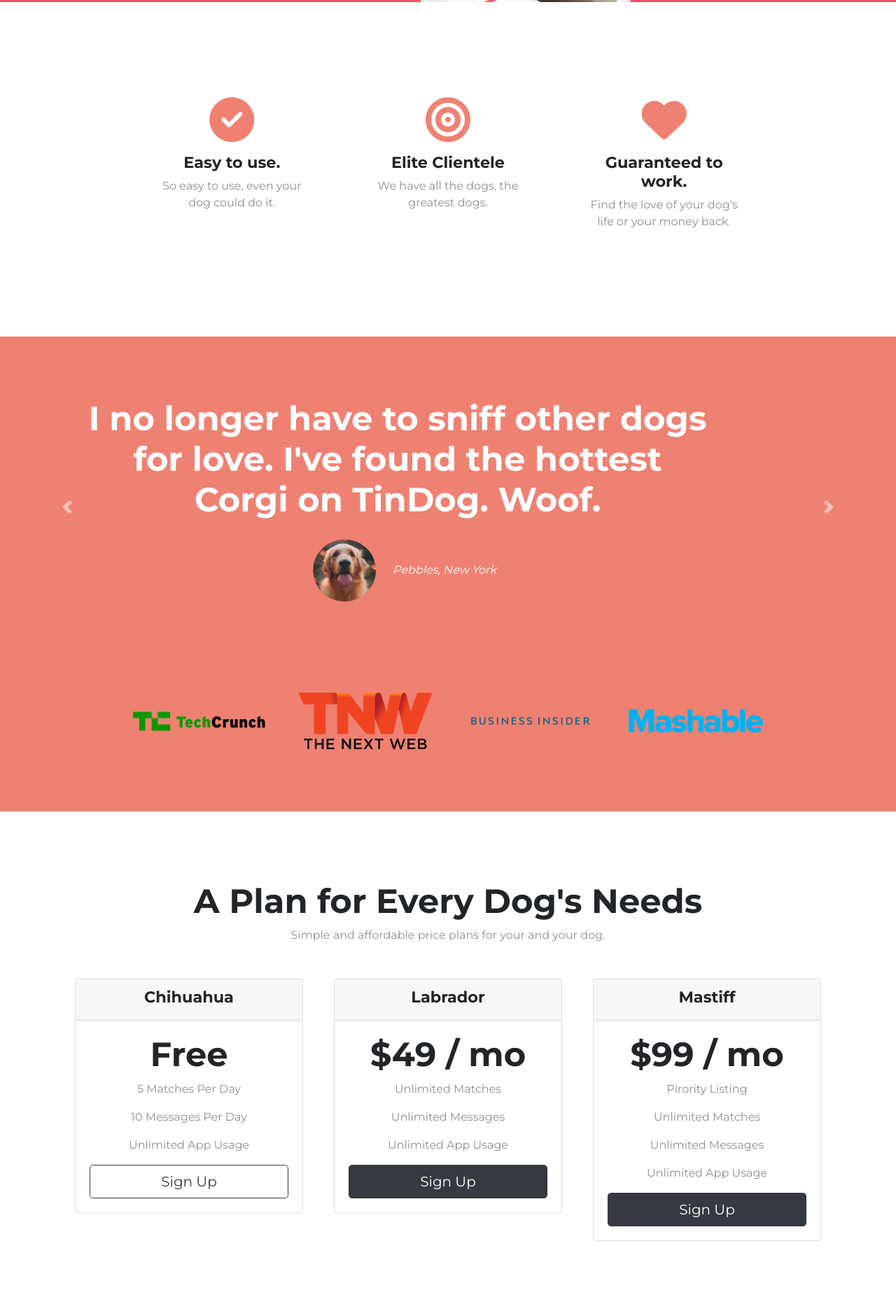
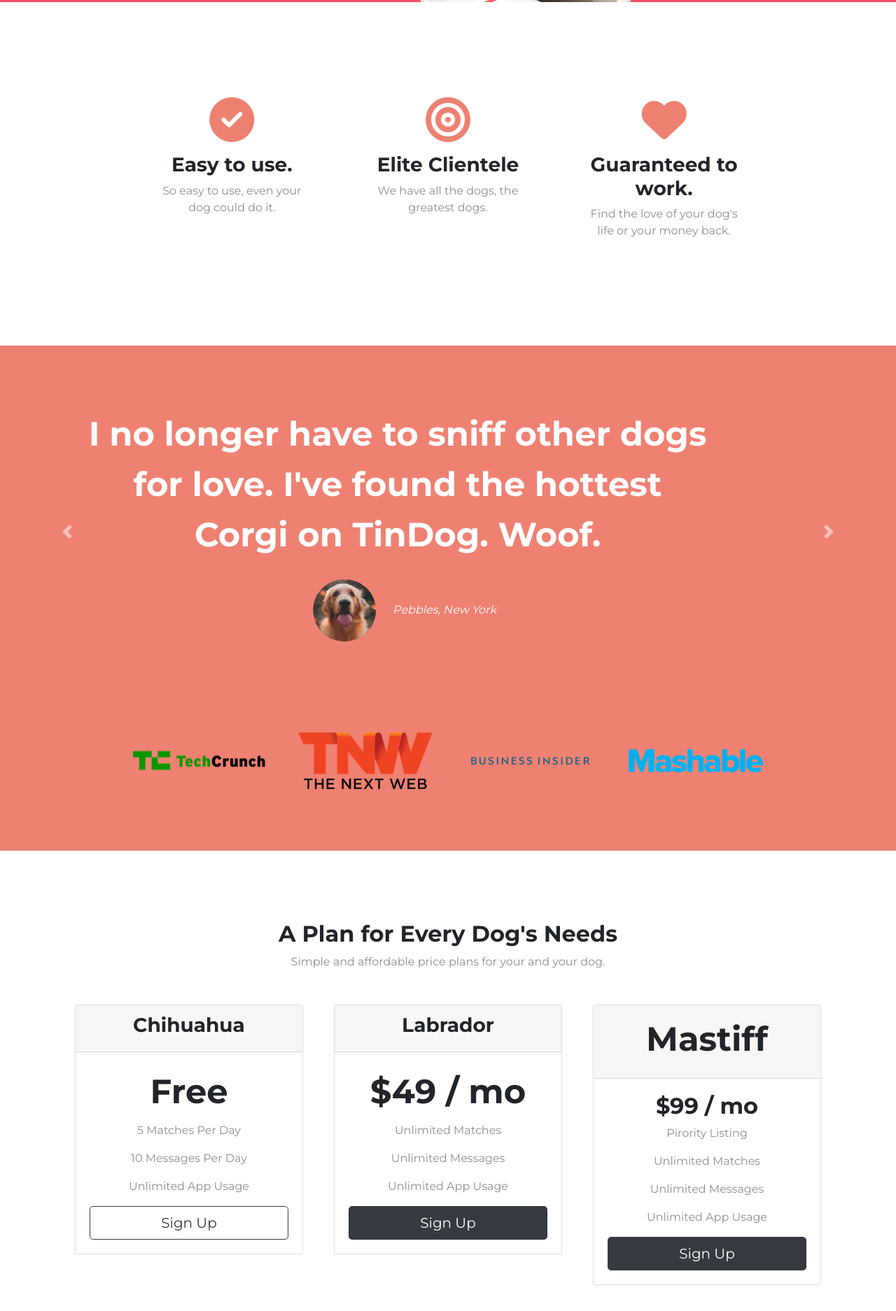
Before and after one commit to Yash-devasp/bootstrap-site, a plain HTML site: page index.html in a window 1280 px wide. Shown: the part 618-2492 px from the top of the page at 70% size. Drawn offline with nearby package versions, Linux system fonts and the light colour scheme.

Commit message:
Refactored the code
For better readability, efficiency, length and modularity the code has been refactored.

```diff
--- a/css/styles.css
+++ b/css/styles.css
@@ -1,32 +1,41 @@
 body{
     font-family: 'Montserrat', sans-serif;
+    text-align: center;
 }
-#title{
-    background-color: #ff4c68;
-    color: #fff;
+h1,h2,h3,h4,h5,h6{
+    font-family: 'Montserrat';
+    font-weight: 700;
 }
-.container-fluid{
-    padding: 3% 15% 7%;
+p{
+    color: #8f8f8f;
 }
-h1{
+/* Headings */
+.big-heading{
     font-family: 'Montserrat', sans-serif;
     font-weight: 900;
     font-size: 3.5rem;
     line-height: 1.5;
 }
-h2{
-    font-family: 'Montserrat';
-    font-weight: 700;
+.section-heading{
     font-size: 3rem;
+    line-height: 1.5;
 }
-h3{
-    font-family: 'Montserrat';
-    font-weight: 700;
-    font-size: 1.4rem;
+/* Containers */
+.container-fluid{
+    padding: 7% 15%;
 }
-
-p{
-    color: #8f8f8f;
+/* Container */
+.colored-section{
+    background-color: #ff4c68;
+    color: #fff;
+}
+.white-section{
+    background-color: #fff;
+}
+/* title Section */
+#title .container-fluid{
+    padding: 3% 15% 7%;
+    text-align: left;
 }
 
 /* Navigation bar */
@@ -68,13 +77,12 @@
 /* Features Section */
 
 #features{
-    padding: 7% 15%;
-    background-color: #fff;
     position: relative;
 }
-
+.feature-title{
+    font-size: 1.5;
+}
 .feature-box{
-    text-align: center;
     padding: 5%;
 }
 
@@ -89,21 +97,19 @@
 /* testimonisl section */
 
 #testimonials{
-    text-align: center;
     background-color: #ef8172;
-    color: #fff;
+}
+.testimonial-text{
+    font-size: 3rem;
+    line-height: 1.5;
 }
 .testimonial-image{
     width: 10%;
     border-radius: 100%;
     margin: 20px;
 }
-.carousel-item{
-    padding: 7% 15%;
-}
 #press{
     background-color: #ef8172;
-    text-align: center;
     padding-bottom: 3%;
 }
 .press-logo{
@@ -115,32 +121,18 @@
 
 #pricing{
     padding: 100px;
-    text-align: center;
 }
-
+.price-text{
+    font-size: 3rem;
+    line-height: 1.5;
+}
 .pricing-column{
     padding: 3% 2%;
 }
 
 /* CTA Section */
-#cta{
-    background-color: #ff4c68;
-    color: #fff;
-    padding: 7% 15%;
-    text-align: center;
-}
-.cta-heading{
-    font-family: 'Montserrat';
-    font-weight: 900;
-    font-size: 3.5rem;
-    line-height: 1.5;
-}
 
 /* Footer Section */
-#footer{
-    padding: 7% 15%;
-    text-align: center;
-}
 .social-icon{
     margin: 20px 10px;
 }
--- a/index.html
+++ b/index.html
@@ -22,7 +22,7 @@
 
 <body>
 
-  <section id="title">
+  <section class="colored-section" id="title">
     <div class="container-fluid">
 
     <!-- Nav Bar -->
@@ -52,7 +52,7 @@
     <!-- Title -->
     <div class="row">
     <div class="col-lg-6">
-      <h1>Meet new and interesting dogs nearby.</h1>
+      <h1 class="big-heading">Meet new and interesting dogs nearby.</h1>
       <button type="button" class="btn btn-dark btn-lg download-button"><i class="fab fa-apple"></i> Download</button>
       <button type="button" class="btn btn-outline-light btn-lg download-button"><i class="fab fa-google-play"></i> Download</button>
     </div>
@@ -66,44 +66,44 @@
 
   <!-- Features -->
 
-  <section id="features">
+  <section class="white-section" id="features">
+    <div class="container-fluid">
     <div class="row">
       <div class="feature-box col-lg-4">
         <i class="icon fas fa-check-circle fa-4x"></i>
-        <h3>Easy to use.</h3>
+        <h3 class="feature-title">Easy to use.</h3>
       <p>So easy to use, even your dog could do it.</p>
       </div>
       <div class="feature-box col-lg-4">
         <i class="icon fas fa-bullseye fa-4x"></i>
-        <h3>Elite Clientele</h3>
+        <h3 class="feature-title">Elite Clientele</h3>
       <p>We have all the dogs, the greatest dogs.</p>
 
       </div>
 
       <div class="feature-box col-lg-4">
         <i class="icon fas fa-heart fa-4x"></i>
-        <h3>Guaranteed to work.</h3>
+        <h3 class="feature-title">Guaranteed to work.</h3>
       <p>Find the love of your dog's life or your money back.</p>
       </div>
     </div>
 
-
-
+  </div>
   </section>
 
 
   <!-- Testimonials -->
 
-  <section id="testimonials">
+  <section class="colored-section" id="testimonials">
 
     <div id="testimonial-carousal" class="carousel slide" data-ride="carousel">
       <div class="carousel-inner">
-        <div class="carousel-item active">
-          <h2>I no longer have to sniff other dogs for love. I've found the hottest Corgi on TinDog. Woof.</h2>
+        <div class="carousel-item active container-fluid">
+          <h2 class="testimonial-text">I no longer have to sniff other dogs for love. I've found the hottest Corgi on TinDog. Woof.</h2>
           <img class="testimonial-image" src="images/dog-img.jpg" alt="dog-profile">
           <em>Pebbles, New York</em>
         </div>
-        <div class="carousel-item">
+        <div class="carousel-item container-fluid">
           <h2 class="testimonial-text">My dog used to be so lonely, but with TinDog's help, they've found the love of their life. I think.</h2>
           <img class="testimonial-image" src="images/lady-img.jpg" alt="lady-profile">
           <em>Beverly, Illinois</em>
@@ -126,8 +126,8 @@
 
   <!-- Press -->
 
-  <section id="press">
-    <img class="press-logo" src="images/TechCrunch.png" alt="tc-logo">
+  <section class="colored-section" id="press">
+    <img class="press-logo" src="images/techcrunch.png" alt="tc-logo">
     <img class="press-logo" src="images/tnw.png" alt="tnw-logo">
     <img class="press-logo" src="images/bizinsider.png" alt="biz-insider-logo">
     <img class="press-logo" src="images/mashable.png" alt="mashable-logo">
@@ -137,9 +137,9 @@
 
   <!-- Pricing -->
 
-  <section id="pricing">
+  <section class="white-section" id="pricing">
 
-    <h2>A Plan for Every Dog's Needs</h2>
+    <h2 class="section-headin class="feature-title"g">A Plan for Every Dog's Needs</h2>
     <p>Simple and affordable price plans for your and your dog.</p>
 
     <div class="row">
@@ -149,7 +149,7 @@
             <h3>Chihuahua</h3>
           </div>
           <div class="card-body">
-            <h2>Free</h2>
+            <h2 class="price-text">Free</h2>
         <p>5 Matches Per Day</p>
         <p>10 Messages Per Day</p>
         <p>Unlimited App Usage</p>
@@ -164,7 +164,7 @@
           <h3>Labrador</h3>
         </div>
         <div class="card-body">
-          <h2>$49 / mo</h2>
+          <h2 class="price-text">$49 / mo</h2>
       <p>Unlimited Matches</p>
       <p>Unlimited Messages</p>
       <p>Unlimited App Usage</p>
@@ -176,7 +176,7 @@
     <div class="pricing-column col-lg-4">
       <div class="card">
         <div class="card-header">
-          <h3>Mastiff</h3>
+          <h3 class="price-text">Mastiff</h3>
         </div>
         <div class="card-body">
           <h2>$99 / mo</h2>
@@ -204,24 +204,25 @@
 
   <!-- Call to Action -->
 
-  <section id="cta">
-
-    <h3 class="cta-heading">Find the True Love of Your Dog's Life Today.</h3>
+  <section class="colored-section" id="cta">
+    <div class="container-fluid">
+    <h3 class="big-heading">Find the True Love of Your Dog's Life Today.</h3>
     <button type="button" class="btn btn-dark btn-lg download-button"><i class="fab fa-apple"></i> Download</button>
     <button type="button" class="btn btn-outline-light btn-lg download-button"><i class="fab fa-google-play"></i> Download</button>
-
+  </div>
   </section>
 
 
   <!-- Footer -->
 
-  <footer id="footer">
+  <footer class="white-section" id="footer">
+    <div class="container-fluid">
     <i class="social-icon fab fa-facebook-f"></i>
     <i class="social-icon fab fa-twitter"></i>
     <i class="social-icon fab fa-instagram"></i>
     <i class="social-icon fas fa-envelope"></i>
     <p>© Copyright 2020 TinDog</p>
-
+  </div>
   </footer>
   </body>
 
```
